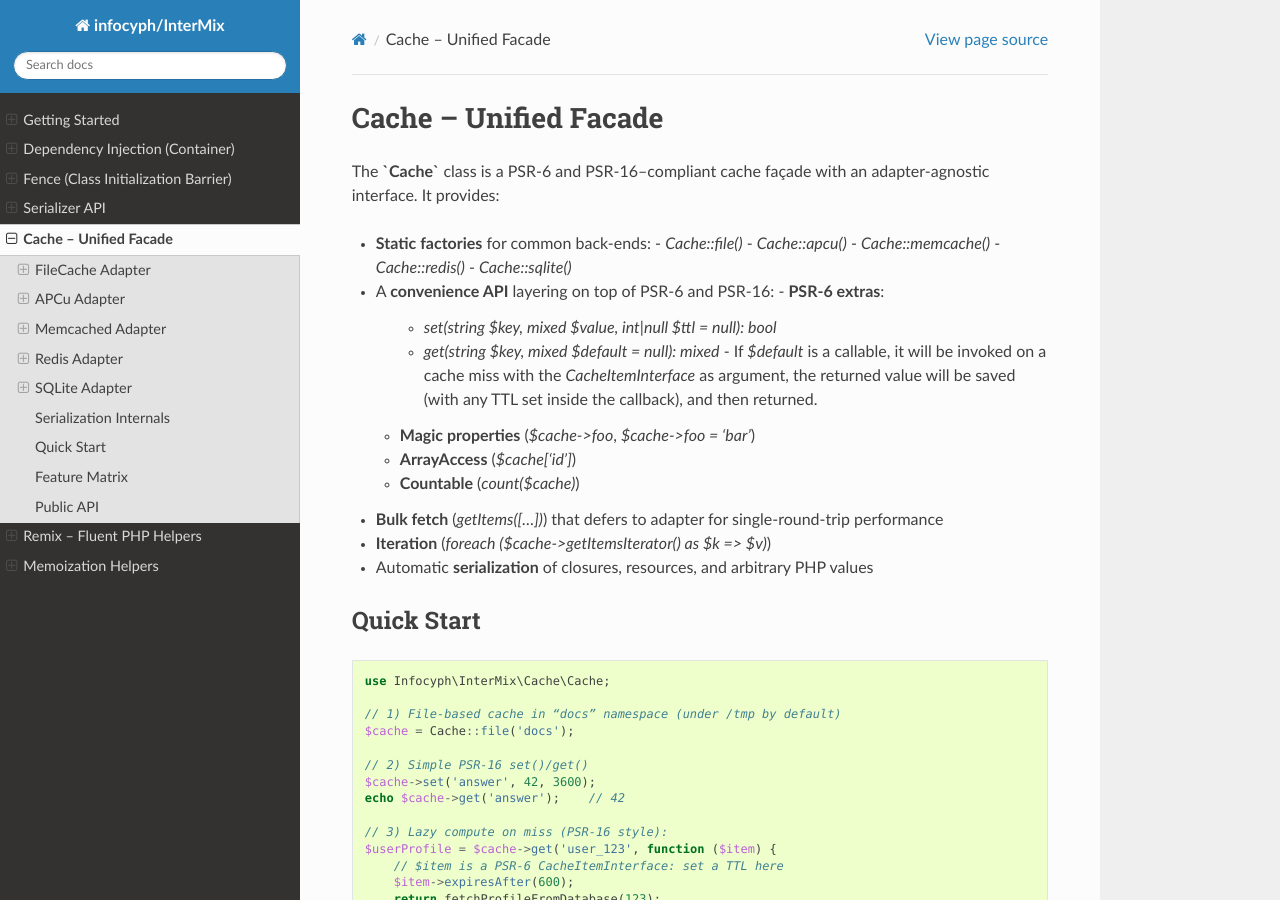
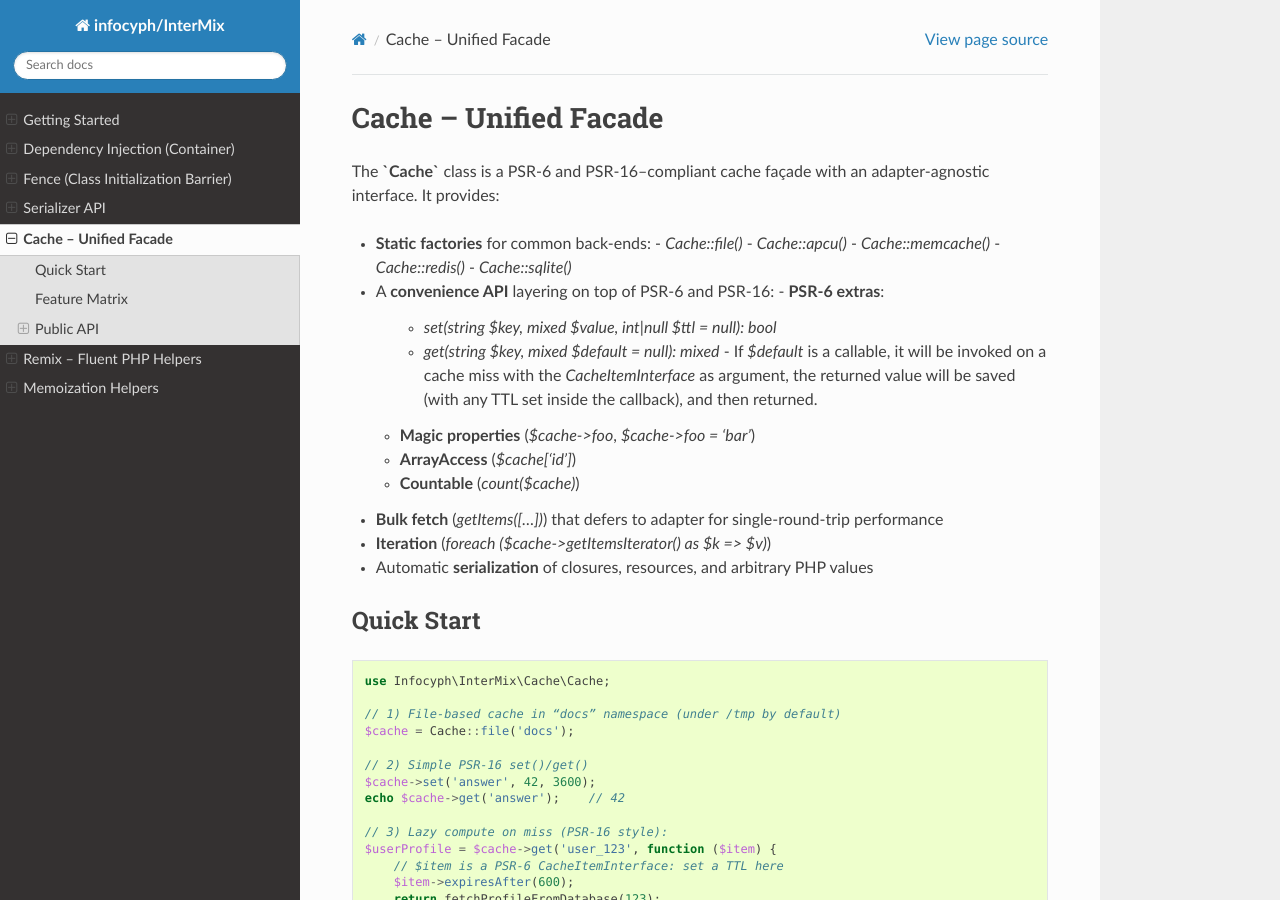
Before and after one commit to infocyph/InterMix, a Sphinx documentation site: the page built from docs/cache.rst, in a window 1280 px wide and 900 px high. Built offline with Sphinx 7.4.7 and the Read the Docs theme 3.1.0, drawn with Linux system fonts in a browser that asks for light colours.

Commit message:
docs-fix

```diff
--- a/docs/cache.rst
+++ b/docs/cache.rst
@@ -24,17 +24,6 @@ It provides:
 * **Bulk fetch** (`getItems([...])`) that defers to adapter for single-round-trip performance
 * **Iteration** (`foreach ($cache->getItemsIterator() as $k => $v)`)
 * Automatic **serialization** of closures, resources, and arbitrary PHP values
-
-.. toctree::
-    :titlesonly:
-    :hidden:
-
-    adapters/file
-    adapters/apcu
-    adapters/memcached
-    adapters/redis
-    adapters/sqlite
-    adapters/serialization
 
 -------------------------------
 Quick Start
```
Also changed, not shown: other parts of docs/cache.rst (+11 -0 lines).
